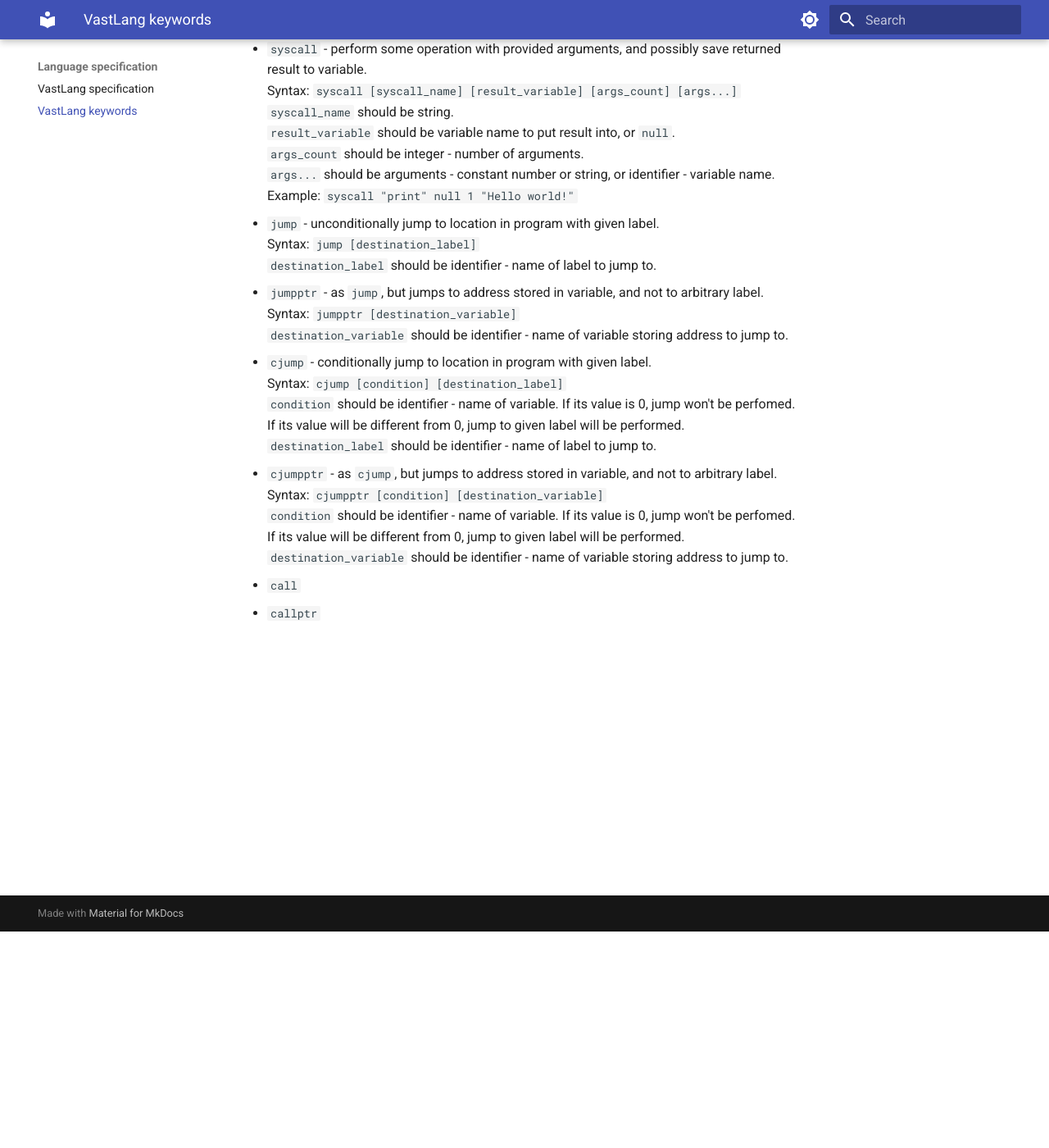
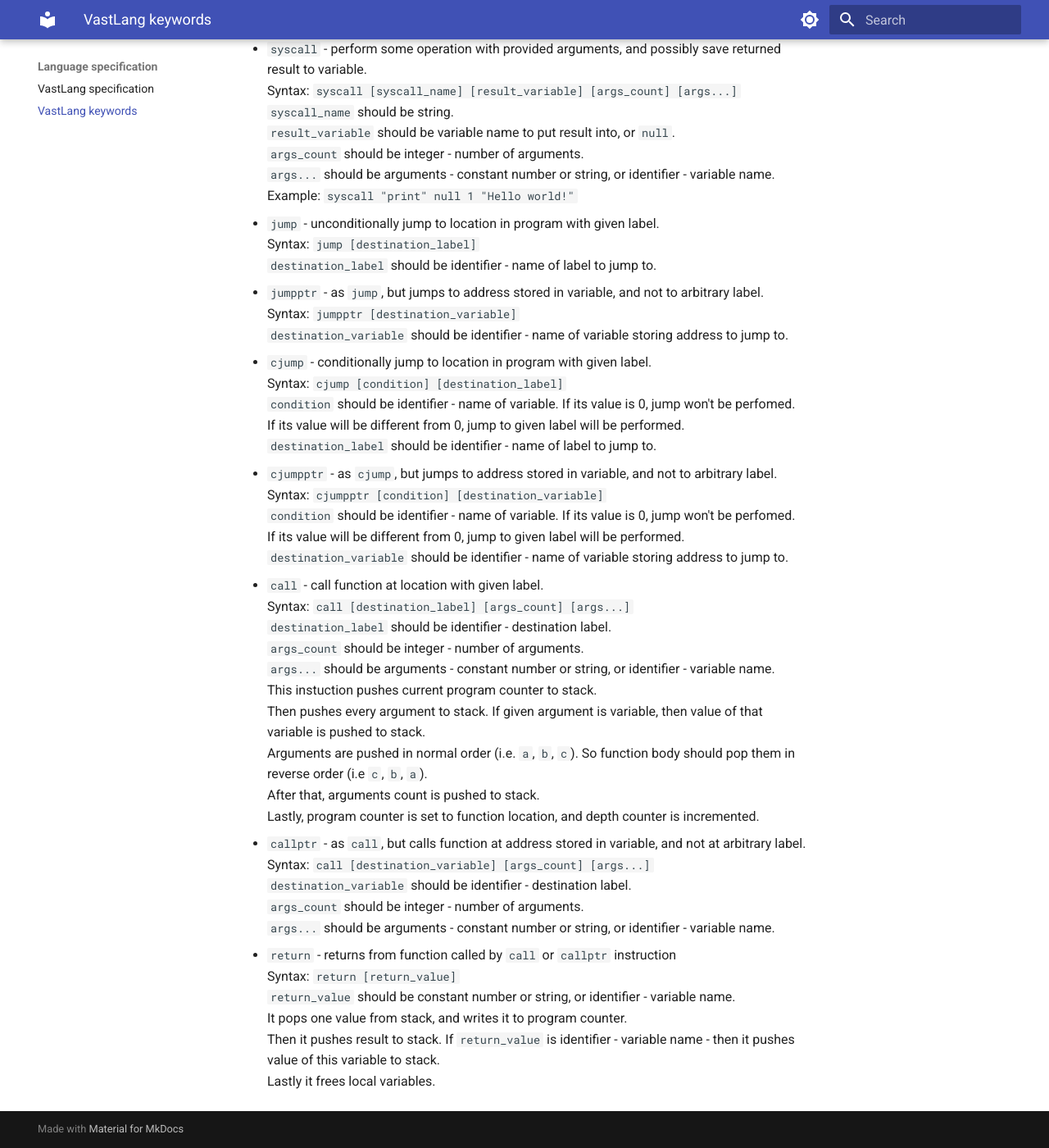
Before and after one commit to TK-A369/vastlang-docs, an MkDocs documentation site: the page built from docs/lang-spec/keywords.md, in a window 1280 px wide and 1400 px high, scrolled down 264 px. Shown: the whole window at 82% size. Built offline with MkDocs 1.6.1 and Material for MkDocs 9.7.7, drawn with Linux system fonts in a browser that asks for light colours.

Commit message:
Add description of call, callptr and return keywords

```diff
--- a/docs/lang-spec/keywords.md
+++ b/docs/lang-spec/keywords.md
@@ -25,5 +25,25 @@ Most of them are instructions.
    Syntax: `cjumpptr [condition] [destination_variable]`
    `condition` should be identifier - name of variable. If its value is 0, jump won't be perfomed. If its value will be different from 0, jump to given label will be performed.
    `destination_variable` should be identifier - name of variable storing address to jump to.
- - `call`
- - `callptr`
+ - `call` - call function at location with given label.
+   Syntax: `call [destination_label] [args_count] [args...]`
+   `destination_label` should be identifier - destination label.
+   `args_count` should be integer - number of arguments.
+   `args...` should be arguments - constant number or string, or identifier - variable name.
+   This instuction pushes current program counter to stack.
+   Then pushes every argument to stack.
+   If given argument is variable, then value of that variable is pushed to stack.
+   Arguments are pushed in normal order (i.e. `a`, `b`, `c`). So function body should pop them in reverse order (i.e `c`, `b`, `a`).
+   After that, arguments count is pushed to stack.
+   Lastly, program counter is set to function location, and depth counter is incremented.
+ - `callptr` - as `call`, but calls function at address stored in variable, and not at arbitrary label.
+   Syntax: `call [destination_variable] [args_count] [args...]`
+   `destination_variable` should be identifier - destination label.
+   `args_count` should be integer - number of arguments.
+   `args...` should be arguments - constant number or string, or identifier - variable name.
+ - `return` - returns from function called by `call` or `callptr` instruction
+   Syntax: `return [return_value]`
+   `return_value` should be constant number or string, or identifier - variable name.
+   It pops one value from stack, and writes it to program counter.
+   Then it pushes result to stack. If `return_value` is identifier - variable name - then it pushes value of this variable to stack.
+   Lastly it frees local variables.
```
